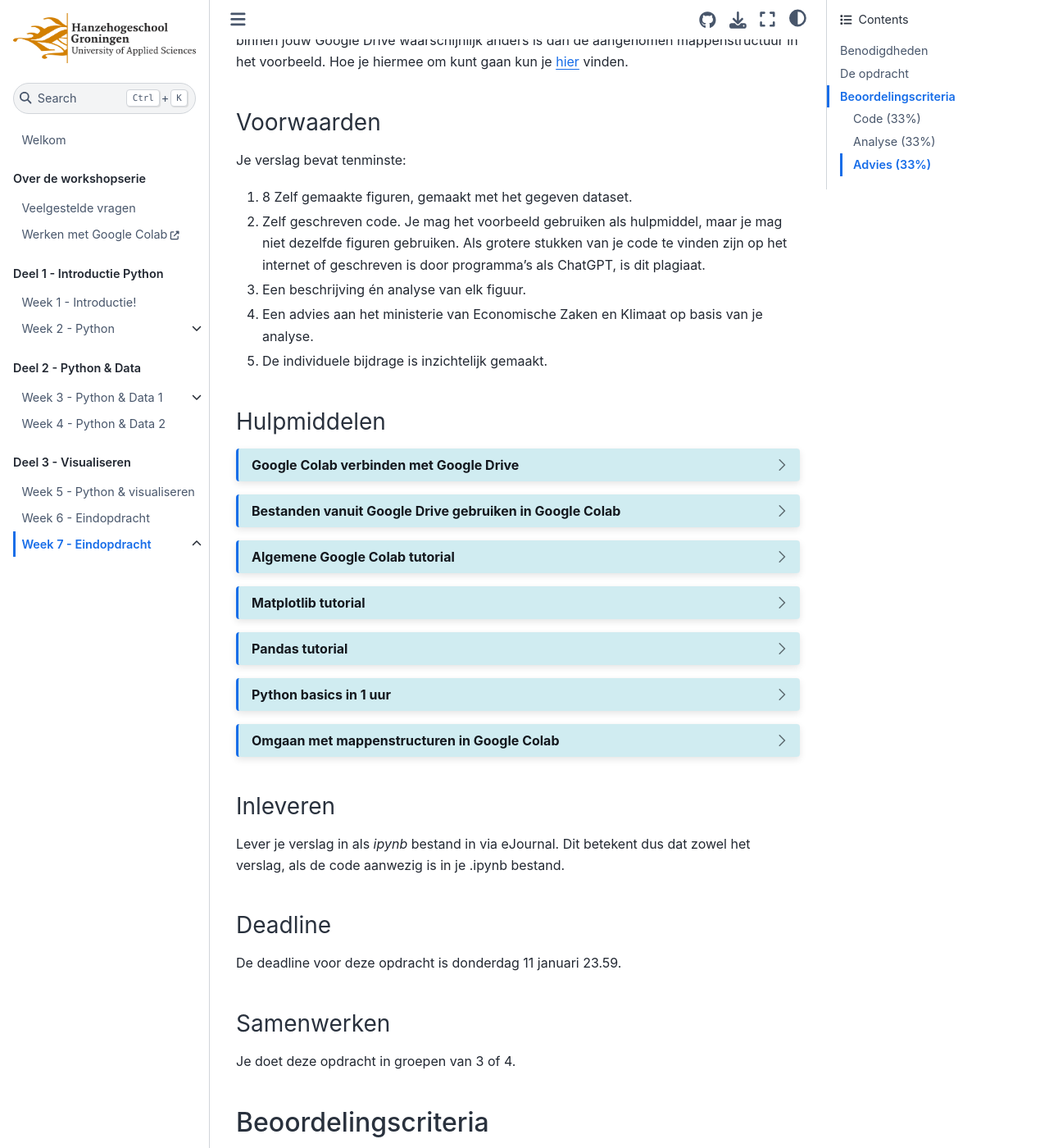
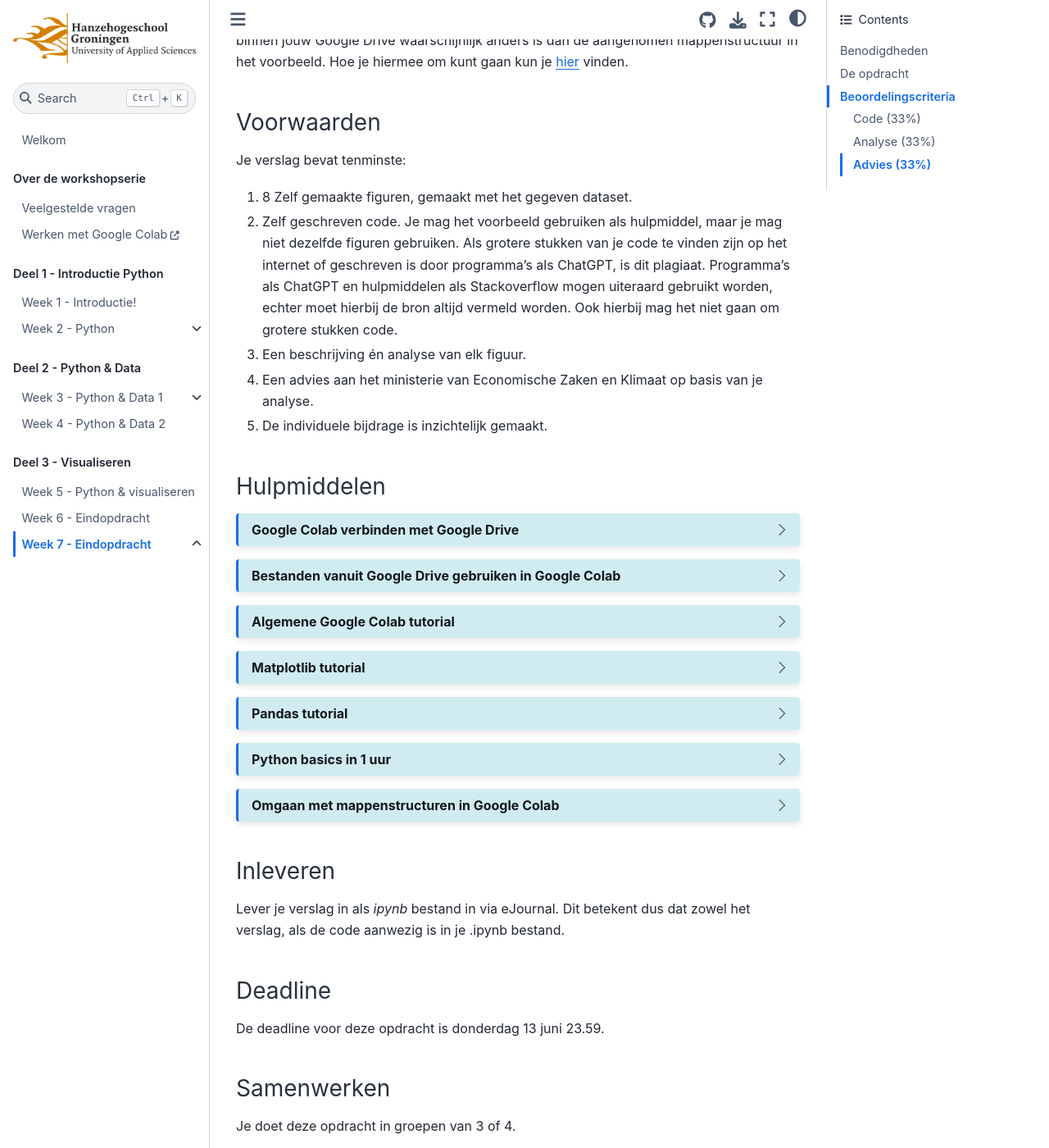
Before and after one commit to Remi-ui/python_tb, a Jupyter Book: the page built from class/week07/week07_summary.md, in a window 1280 px wide and 1400 px high, scrolled down 890 px. Shown: the whole window at 82% size. Built offline with Jupyter Book 1.0.4 settings and Sphinx 7.4.7 and the Sphinx Book theme 1.1.4, drawn with Linux system fonts in a browser that asks for light colours; pages that are not in the unit, such as notebooks, are missing from menus; some of the changed text lies outside the part shown.

Commit message:
Update week07_summary.md

```diff
--- a/class/week07/week07_summary.md
+++ b/class/week07/week07_summary.md
@@ -20,7 +20,7 @@
 ### Voorwaarden
 Je verslag bevat tenminste:
 1. 8 Zelf gemaakte figuren, gemaakt met het gegeven dataset.
-2. Zelf geschreven code. Je mag het voorbeeld gebruiken als hulpmiddel, maar je mag niet dezelfde figuren gebruiken. Als grotere stukken van je code te vinden zijn op het internet of geschreven is door programma's als ChatGPT, is dit plagiaat.
+2. Zelf geschreven code. Je mag het voorbeeld gebruiken als hulpmiddel, maar je mag niet dezelfde figuren gebruiken. Als grotere stukken van je code te vinden zijn op het internet of geschreven is door programma's als ChatGPT, is dit plagiaat. Programma's als ChatGPT en hulpmiddelen als Stackoverflow mogen uiteraard gebruikt worden, echter moet hierbij de bron altijd vermeld worden. Ook hierbij mag het niet gaan om grotere stukken code.
 3. Een beschrijving én analyse van elk figuur.
 4. Een advies aan het ministerie van Economische Zaken en Klimaat op basis van je analyse.
 5. De individuele bijdrage is inzichtelijk gemaakt.
@@ -88,7 +88,7 @@
 Lever je verslag in als *ipynb* bestand in via eJournal. Dit betekent dus dat zowel het verslag, als de code aanwezig is in je .ipynb bestand.
 
 ### Deadline
-De deadline voor deze opdracht is donderdag 11 januari 23.59.
+De deadline voor deze opdracht is donderdag 13 juni 23.59.
 
 ### Samenwerken
 Je doet deze opdracht in groepen van 3 of 4.
@@ -99,8 +99,9 @@
 ### Code (33%)
 - De code is leesbaar.
 - De code is voorzien van commentaar.
-- De code is functioneel.
-- De code is zelf geschreven.
+- Het commentaar beschrijft wat de code doet en geeft uitleg over de gezette denkstappen.
+- De code is functioneel, waarbij de gezette denkstappen in het commentaar zijn opgenomen.
+- De code is zelf geschreven, waarbij hulpmiddelen zijn toegestaan.
 - De code is van voldoende niveau.
 
 ### Analyse (33%)
```
